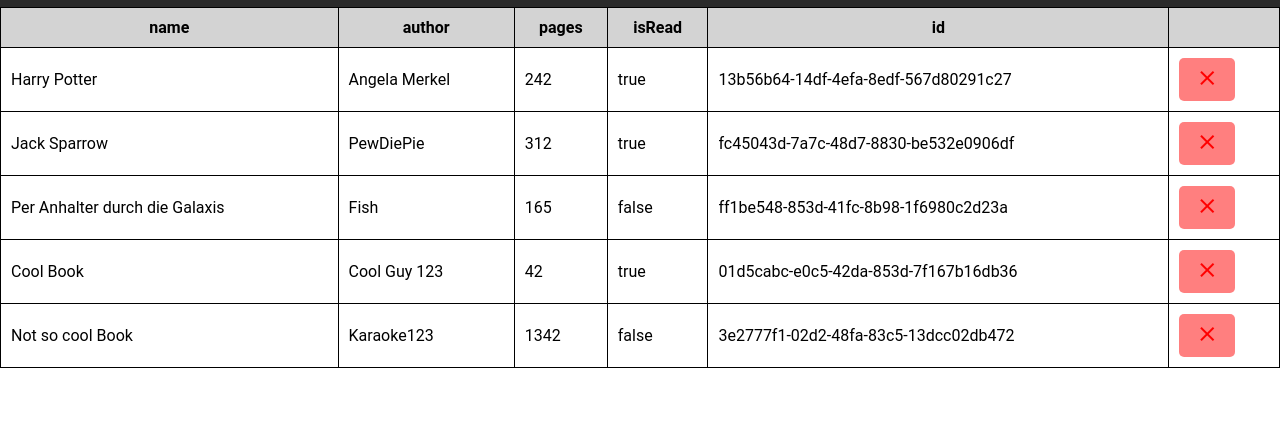
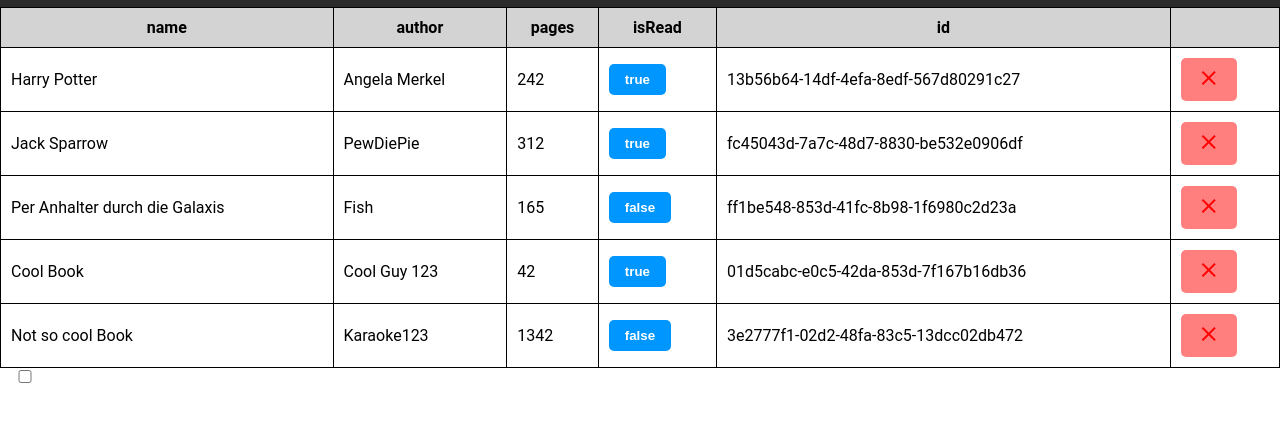
Before and after one commit to chippythechap/library, a plain HTML site: page index.html in a window 1280 px wide. Shown: the part 51-472 px from the top of the page. Drawn offline with nearby package versions, Linux system fonts and the light colour scheme.

Commit message:
read-status changeable afterwards, only 1 table

```diff
--- a/index.html
+++ b/index.html
@@ -13,6 +13,7 @@
             <button id="newBook">New Book</button>
         </div>
         <div class="content"></div>
+        <input id="test" type="checkbox">
     </div>
     <div id="darkener"></div>
     <div id="form">
--- a/script.js
+++ b/script.js
@@ -54,6 +54,8 @@ function addBookToLibrary(name, author, pages, isRead) {
 }
 
 function displayArrayAsTable(array) {
+  content.innerHTML = "";
+
   const table = document.createElement("table");
   const thead = document.createElement("thead");
   const tbody = document.createElement("tbody");
@@ -85,9 +87,19 @@ function createThead(array, thead) {
 function createTbody(array, tbody) {
   for (let i = 0; i < myLibrary.length; i++) {
     const tr = document.createElement("tr");
-    Object.values(array[i]).forEach((el) => {
+    Object.entries(array[i]).forEach(([key, value]) => {
       const td = document.createElement("td");
-      td.textContent = el;
+      if (value === true || value === false) {
+        const button = document.createElement("button");
+        button.textContent = value;
+        button.addEventListener("click", () => {
+          myLibrary[i][key] = !myLibrary[i][key];
+          displayArrayAsTable(myLibrary);
+        })
+        td.appendChild(button);
+      } else {
+        td.textContent = value;
+      }
       tr.appendChild(td);
     });
     const td = document.createElement("td");
@@ -95,10 +107,10 @@ function createTbody(array, tbody) {
     removeButton.innerHTML = '<i class="material-symbols-outlined">close</i>';
     removeButton.classList += "red";
     removeButton.addEventListener("click", () => {
-        myLibrary.splice(i,1)
-        document.querySelector("table").remove();
-        displayArrayAsTable(myLibrary);
-    })
+      myLibrary.splice(i, 1);
+      document.querySelector("table").remove();
+      displayArrayAsTable(myLibrary);
+    });
     td.appendChild(removeButton);
     tr.appendChild(td);
     tbody.appendChild(tr);
@@ -106,5 +118,3 @@ function createTbody(array, tbody) {
 
   return tbody;
 }
-
-function removeBook(target) {}
--- a/style.css
+++ b/style.css
@@ -88,3 +88,9 @@ thead {
     color: red;
     background-color: rgba(255, 0, 0, 0.5);
 }
+
+/*test*/
+
+#test {
+    width: 50px;
+}
```
